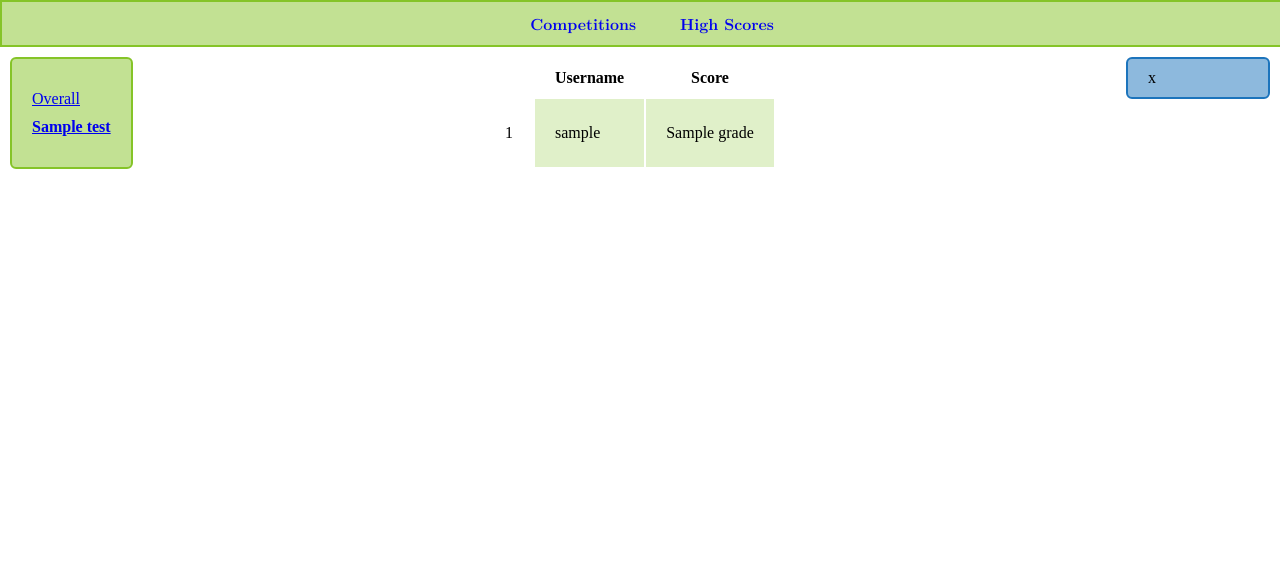
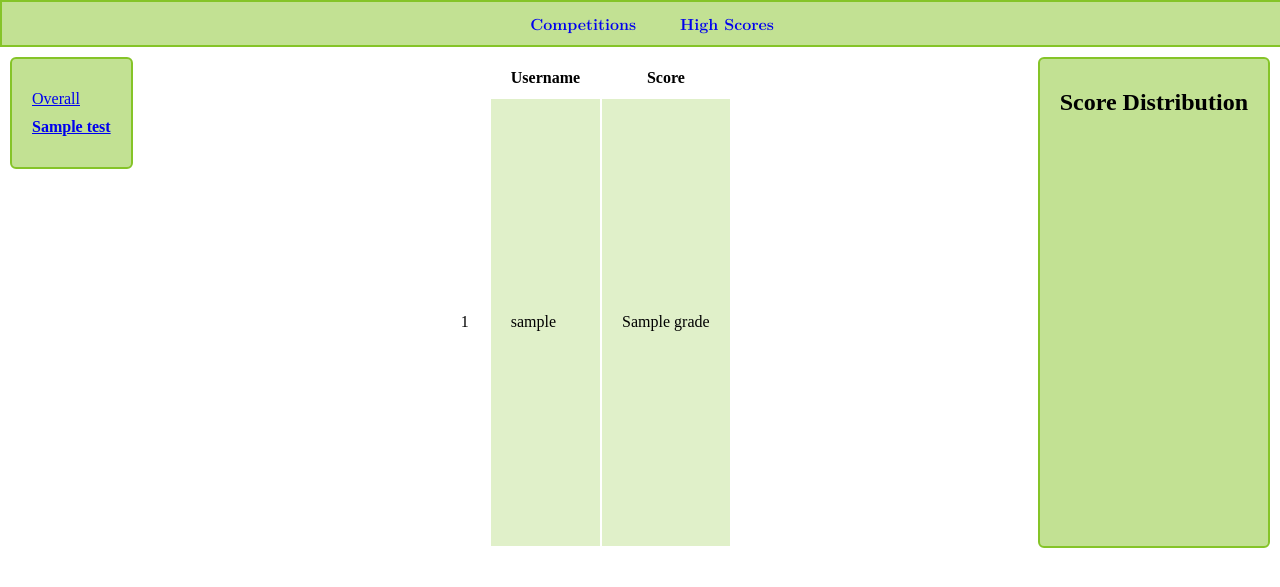
Before and after one commit to TeegardenMath/wobsite, a Flask app: page /highscores/1 in a window 1280 px wide. Shown: the top 587 px of the page. Run offline with Flask 3, Linux system fonts and the light colour scheme; a database or web service that is not in the repository returns one stand-in record (values such as "Sample title"); some libraries are stand-ins or nearby versions.

Commit message:
graph display

```diff
--- a/app/routes.py
+++ b/app/routes.py
@@ -287,7 +287,9 @@
 
 				nameKey = curs.fetchall()
 				nameKey = dict(nameKey)
+				graphdata=False
 			else:
+				# now we're doing individual tests
 				curs.execute("""
 					SELECT username, grade
 					FROM submissions
@@ -297,6 +299,11 @@
 
 				rows = curs.fetchall()
 				nameKey=False
+
+				#format for graph display
+				graphdata=[["username","grade"]]
+				for row in rows:
+					graphdata.append([row[0],row[1]])
 			#fetch the records
 
 
@@ -306,12 +313,15 @@
 				""")
 			testList = curs.fetchall()
 
+	print(graphdata)
+
 	return render_template("highscores.html",
 		rows=rows[:10],
 		tests=testList,
 		testID=int(testID),
 		namekey=nameKey,
-		scoreratiolist=scoreRatioList)
+		scoreratiolist=scoreRatioList,
+		graphdata=graphdata)
 
 
 @bp.route("/submitted")
@@ -332,7 +342,22 @@
 				WHERE id = %s
 				""",[testID])
 			testName = curs.fetchall()
-	return render_template("submitted.html",score=score,maxscore=maxscore,congrats=congratslist[roundedperten],results=results,username=username,testID=testID,testname=testName[0][0])
+
+				# fetch results from test for score distribution
+			curs.execute("""
+				SELECT username, grade
+				FROM submissions
+				WHERE test = %s
+				ORDER BY grade DESC NULLS LAST;
+				""",[testID])
+			rows = curs.fetchall()
+
+	#format for graph display
+	graphdata=[["username","grade"]]
+	for row in rows:
+		graphdata.append([row[0],row[1]])
+
+	return render_template("submitted.html",score=score,maxscore=maxscore,congrats=congratslist[roundedperten],results=results,username=username,testID=testID,testname=testName[0][0],graphdata=graphdata)
 
 @bp.route("/trophy")
 def trophy():
@@ -349,4 +374,5 @@
 				WHERE id = %s
 				""",[testID])
 			testName = curs.fetchall()
+
 	return render_template("trophy.html",score=score,maxscore=maxscore,username=username,testID=testID,testname=testName[0][0])
--- a/app/static/css/style.css
+++ b/app/static/css/style.css
@@ -82,12 +82,12 @@
 
 /* infobar */
 .infobar{
-	background-color: rgba(28,116,188,0.5);
+	background-color: rgba(133,196,40,0.5);
 	width:fit-content;
-	max-width: 300px;
+	max-width: 400px;
 	min-width: 100px;
 	margin:10px;
-	border:2px solid rgb(28,116,188);
+	border:2px solid rgb(133,196,40);
 	padding:10px 20px;
 	border-radius: 6px;
 	float: right;
@@ -105,12 +105,6 @@
 	padding:3px 8px;
 	font-size: 0.8em;
 }
-
-#sharebar{
-	background-color: rgba(133,196,40,0.5);
-	border:2px solid rgb(133,196,40);
-}
-
 
 #buttonBar{
 	display:flex;
@@ -143,6 +137,10 @@
 	text-align: center;
 	margin:10px;
 	height: fit-content;
+}
+
+#results img{
+	margin-bottom: 15px;
 }
 
 .collapser {
--- a/app/templates/highscores.html
+++ b/app/templates/highscores.html
@@ -6,6 +6,8 @@
 	<title>High Scores</title>
 	<link rel="stylesheet" href="{{ url_for('static', filename='css/style.css') }}">
   	<link rel="icon" type="image/png" href="{{ url_for('static', filename='images/favicon.png') }}">
+
+	<script src="https://www.gstatic.com/charts/loader.js"></script>
 </head>
 <body>
 	<div id="navbar">
@@ -67,10 +69,18 @@
 
 
 		<!-- graph displaying score distribution -->
+		{% if testID > 0 %}
+			<div class="infobar" style="min-width:fit-content;">
+				<h2>Score Distribution</h2>
+				 <div id="myChart" style="width:100%; height:400px"></div>
+			</div>
+		{% endif %}
 
-		<div class="infobar">
-			x
-		</div>
 	</div>
+	<!-- end of main body content -->
+
+	<!-- script for drawing graph -->
+	{% include 'scoredistribution.html' %}
+
 </body>
 </html>
--- /dev/null
+++ b/app/templates/scoredistribution.html
@@ -0,0 +1,30 @@
+	<script>
+		google.charts.load('current',{packages:['corechart']});
+		google.charts.setOnLoadCallback(drawChart);
+
+		function drawChart() {
+
+		// Set Data
+		const data = google.visualization.arrayToDataTable({{graphdata|safe}});
+
+		// Set Options
+		const options = {
+		  backgroundColor: 'none',
+		  colors: ['rgb(28,116,188)'],
+		  legend: {position:'none'},
+		  vAxis: {
+		  	gridlines: {count: 0},
+		  	textPosition: 'none'
+		  },
+		  histogram:{
+		  	hideBucketItems:true,
+		  	bucketSize:1
+		  }
+		};
+
+		// Draw
+		const chart = new google.visualization.Histogram(document.getElementById('myChart'));
+		chart.draw(data, options);
+
+		}
+	</script>
```
Also changed, not shown: app/templates/submitted.html (+10 -2 lines).
